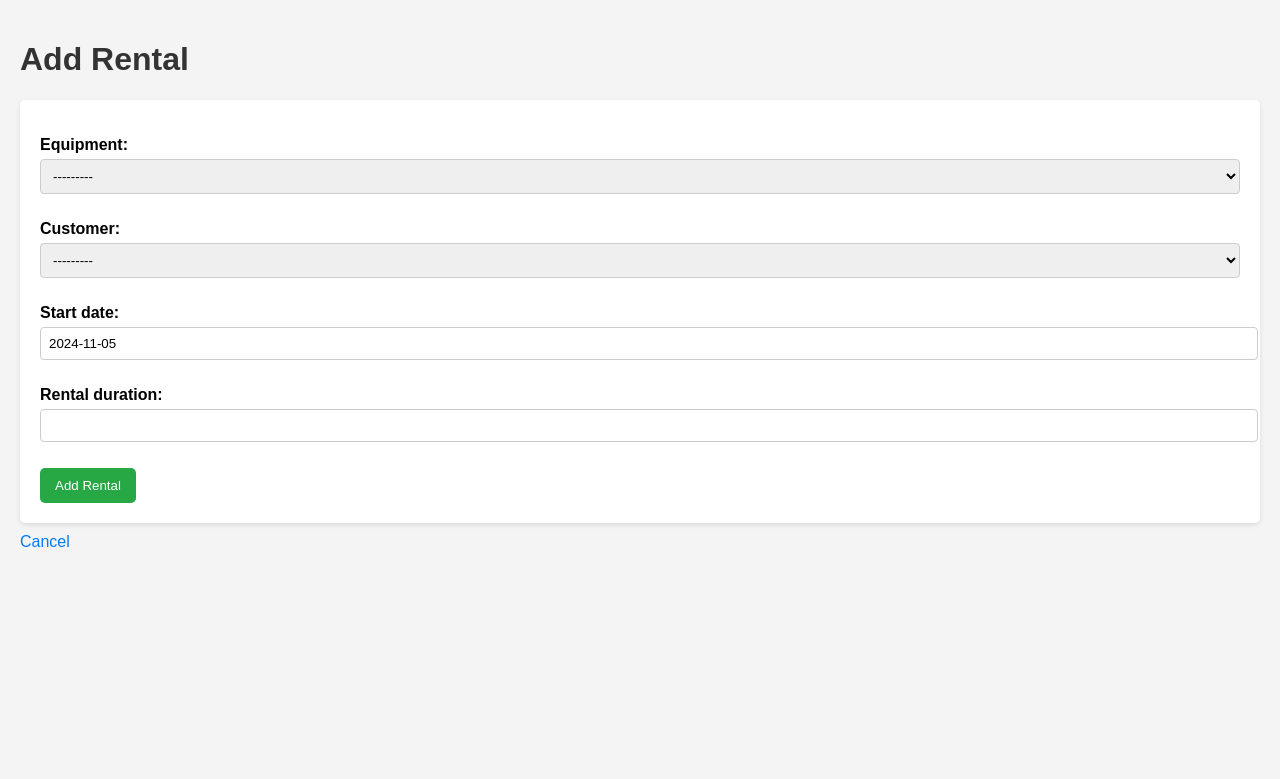
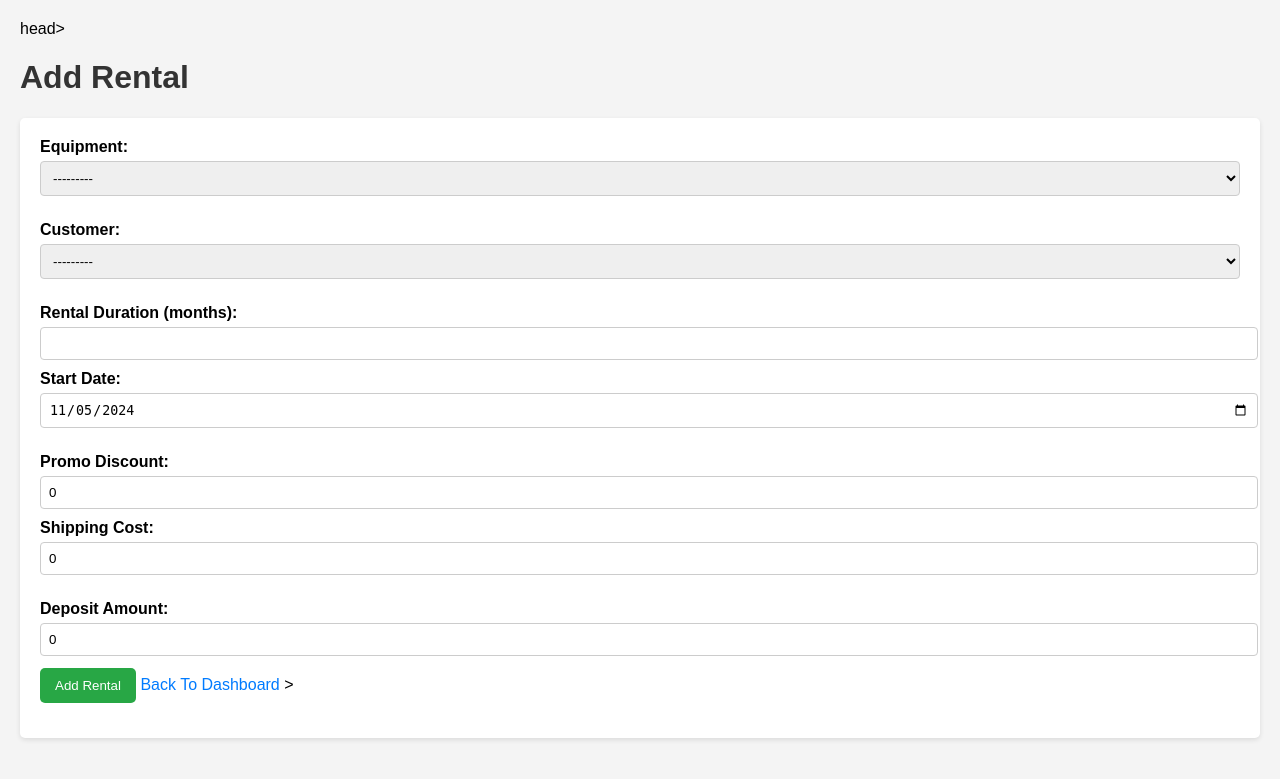
Before and after one commit to nayarachmi/dashboard-inventory, a Django app: page /add_rental/ in a window 1280 px wide. Shown: the top 779 px of the page. Run offline with Django 5.2, Linux system fonts and the light colour scheme; tables that the repository leaves empty hold one stand-in row (values such as "Sample post").

Commit message:
add promo and deposit feature

```diff
--- a/inventory/forms.py
+++ b/inventory/forms.py
@@ -8,6 +8,14 @@
         model = Equipment
         fields = '__all__'
 
+    def to_json(self):
+        return {
+            'id': self.id,
+            'monthly_rental_price':
+
+float(self.monthly_rental_price)
+        }
+
 class OwnerForm(forms.ModelForm):
     class Meta:
         model = Owner
@@ -16,7 +24,10 @@
 class CustomerForm(forms.ModelForm):
     class Meta:
         model = Customer
-        fields = '__all__'
+        fields = ['name', 'email', 'phone_number', 'whatsapp_number',
+                 'spouse_phone_number', 'ktp_address', 'shipping_address',
+                 'maps_link', 'transfer_receipt', 'refund_account_number',
+                 'ktp_photo']
         widgets = {
             'rental_history': forms.Textarea(attrs={'rows': 3}),
         }
@@ -28,7 +39,11 @@
 class RentalForm(forms.ModelForm):
     class Meta:
         model = Rental
-        fields = ['equipment', 'customer', 'start_date', 'rental_duration']  # Exclude end_date from fields
+        fields = ['equipment', 'customer', 'rental_duration', 'start_date',
+                 'promo_discount', 'shipping_cost', 'deposit_amount']
+        widgets = {
+            'start_date': forms.DateInput(attrs={'type': 'date'}),
+        }
 
     def clean(self):
         cleaned_data = super().clean()
--- a/inventory/models.py
+++ b/inventory/models.py
@@ -21,6 +21,7 @@
     maps_link = models.URLField(default='https://example.com')
     transfer_receipt = models.FileField(upload_to='receipts/', validators=[FileExtensionValidator(allowed_extensions=['pdf', 'jpg', 'jpeg', 'png'])])
     refund_account_number = models.CharField(max_length=50, null=True, blank=True)
+    ktp_photo = models.ImageField(upload_to='ktp_photos/', null=True, blank=True)
 
     def __str__(self):
         return self.name
@@ -55,13 +56,21 @@
     rental_duration = models.IntegerField()  # Dalam bulan
     total_price = models.DecimalField(max_digits=10, decimal_places=2)
     rental_date = models.DateField(auto_now_add=True)
-    start_date = models.DateField(default = timezone.now)  # Tanggal mulai sewa
-    end_date = models.DateField(default = timezone.now)    # Tanggal selesai sewa
+    start_date = models.DateField(default=timezone.now)
+    end_date = models.DateField(default=timezone.now)
+
+    # Tambahan field baru
+    promo_discount = models.DecimalField(max_digits=10, decimal_places=2, default=0)
+    shipping_cost = models.DecimalField(max_digits=10, decimal_places=2, default=0)
+    deposit_amount = models.DecimalField(max_digits=10, decimal_places=2, default=0)
+    deposit_returned = models.BooleanField(default=False)
 
     def save(self, *args, **kwargs):
-        # Menghitung total_price
-        self.total_price = self.equipment.monthly_rental_price * self.rental_duration
+        # Menghitung total_price dengan mempertimbangkan promo
+        base_price = self.equipment.monthly_rental_price * self.rental_duration
+        self.total_price = base_price - self.promo_discount + self.shipping_cost
         super().save(*args, **kwargs)
+
 
 
 from django.db import models
--- a/inventory/templates/inventory/add_rental.html
+++ b/inventory/templates/inventory/add_rental.html
@@ -55,15 +55,119 @@
         .cancel-link:hover {
             text-decoration: underline;
         }
+
+        .price-calculation {
+            background-color: #f8f9fa;
+            padding: 15px;
+            margin: 15px 0;
+            border-radius: 5px;
+        }
+
+        .price-row {
+            display: flex;
+            justify-content: space-between;
+            margin: 5px 0;
+        }
+
+        .total-price {
+            font-weight: bold;
+            font-size: 1.2em;
+            margin-top: 10px;
+            padding-top: 10px;
+            border-top: 1px solid #ddd;
+        }
+
+        .form-group {
+            margin-bottom: 15px;
+        }
+
+        .help-text {
+            font-size: 0.9em;
+            color: #666;
+            margin-top: 3px;
+        }
     </style>
-</head>
+head>
 <body>
     <h1>Add Rental</h1>
-    <form method="POST">
+    <form method="POST" id="rentalForm">
         {% csrf_token %}
-        {{ form.as_p }}  <!-- This will render the form fields -->
+
+        <div class="form-group">
+            <label for="{{ form.equipment.id_for_label }}">Equipment:</label>
+            {{ form.equipment }}
+        </div>
+
+        <div class="form-group">
+            <label for="{{ form.customer.id_for_label }}">Customer:</label>
+            {{ form.customer }}
+        </div>
+
+
+            <label for="{{ form.rental_duration.id_for_label }}">Rental Duration (months):</label>
+            {{ form.rental_duration }}
+        </div>
+
+        <div class="form-group">
+            <label for="{{ form.start_date.id_for_label }}">Start Date:</label>
+            {{ form.start_date }}
+        </div>
+
+        <div class="form-group">
+            <label for="{{ form.promo_discount.id_for_label }}">Promo Discount:</label>
+            {{ form.promo_discount }}
+
+        <div class="form-group">
+            <label for="{{ form.shipping_cost.id_for_label }}">Shipping Cost:</label>
+            {{ form.shipping_cost }}
+        </div>
+
+        <div class="form-group">
+            <label for="{{ form.deposit_amount.id_for_label }}">Deposit Amount:</label>
+            {{ form.deposit_amount }}
+
+
         <button type="submit">Add Rental</button>
-    </form>
-    <a class="cancel-link" href="{% url 'dashboard' %}">Cancel</a>
-</body>
+    <a class="cancel-link" href="{% url 'dashboard' %}">Back To Dashboard</a>
+
+    <script>
+        document.addEventListener('DOMContentLoaded', function() {
+            const form = document.getElementById('rentalForm');
+            const equipmentSelect = document.getElementById('id_equipment');
+            const durationInput = document.getElementById('id_rental_duration');
+            const promoInput = document.getElementById('id_promo_discount');
+            const shippingInput = document.getElementById('id_shipping_cost');
+            const depositInput = document.getElementById('id_deposit_amount');
+
+            function updatePriceCalculation() {
+                const selectedEquipment = equipmentSelect.options[equipmentSelect.selectedIndex];
+                const monthlyPrice = selectedEquipment.dataset.price || 0;
+                const duration = durationInput.value || 0;
+                const promoDiscount = promoInput.value || 0;
+                const shippingCost = shippingInput.value || 0;
+                const depositAmount = depositInput.value || 0;
+
+                const basePrice = monthlyPrice * duration;
+                const totalPrice = basePrice - promoDiscount + Number(shippingCost);
+                const finalTotal = totalPrice + Number(depositAmount);
+
+                document.getElementById('basePrice').textContent = `Rp ${basePrice.toLocaleString()}`;
+                document.getElementById('promoAmount').textContent = `- Rp ${promoDiscount.toLocaleString()}`;
+                document.getElementById('shippingAmount').textContent = `Rp ${shippingCost.toLocaleString()}`;
+                document.getElementById('depositAmount').textContent = `Rp ${depositAmount.toLocaleString()}`;
+                document.getElementById('totalPrice').textContent = `Rp ${finalTotal.toLocaleString()}`;
+            }
+
+            // Add event listeners
+            equipmentSelect.addEventListener('change', updatePriceCalculation);
+            durationInput.addEventListener('input', updatePriceCalculation);
+            promoInput.addEventListener('input', updatePriceCalculation);
+            shippingInput.addEventListener('input', updatePriceCalculation);
+            depositInput.addEventListener('input', updatePriceCalculation);
+
+            // Initial calculation
+            updatePriceCalculation();
+        });
+    </script>
+>
 </html>
--- a/inventory/views.py
+++ b/inventory/views.py
@@ -224,16 +224,19 @@
         form = RentalForm(request.POST)
         if form.is_valid():
             rental = form.save(commit=False)
-            rental.end_date = form.cleaned_data['end_date']
 
-            # Temukan equipment yang disewa dan ubah posisinya menjadi 'sewa'
+            # Calculate end date
+            rental.end_date = rental.start_date + timedelta(days=30 * rental.rental_duration)
+
+            # Update equipment status
             equipment = rental.equipment
-            equipment.position = 'Disewa'
+            equipment.position = 'rented'
             equipment.customer = rental.customer
             equipment.save()
 
             rental.save()
-            # Buat objek FinancialTransaction untuk mencatat pendapatan rental
+
+            # Create financial transaction for the rental
             FinancialTransaction.objects.create(
                 date=rental.start_date,
                 transaction_type='income',
@@ -243,9 +246,23 @@
                 customer=rental.customer,
                 equipment=equipment
             )
+
+            # Create financial transaction for deposit
+            if rental.deposit_amount > 0:
+                FinancialTransaction.objects.create(
+                    date=rental.start_date,
+                    transaction_type='income',
+                    amount=rental.deposit_amount,
+                    description=f"Deposit for {equipment} rental by {rental.customer} (refundable)",
+                    rental=rental,
+                    customer=rental.customer,
+                    equipment=equipment
+                )
+
             return redirect('dashboard')
     else:
         form = RentalForm()
+
     return render(request, 'inventory/add_rental.html', {'form': form})
 
 def rental_detail(request, rental_id):
```
Also changed, not shown: inventory/templates/inventory/dashboard.html (+11 -0 lines), inventory/templates/login.html (added, +32 -0 lines), inventory/templates/register.html (added, +31 -0 lines), inventory/migrations/0015_customuser.py (added), inventory/migrations/0016_alter_transaction_options_and_more.py (added), inventory/migrations/0017_remove_transactions_customer_and_more.py (added), inventory/migrations/0018_customer_ktp_photo.py (added), inventory/migrations/0019_rental_deposit_amount_rental_deposit_returned_and_more.py (added).
